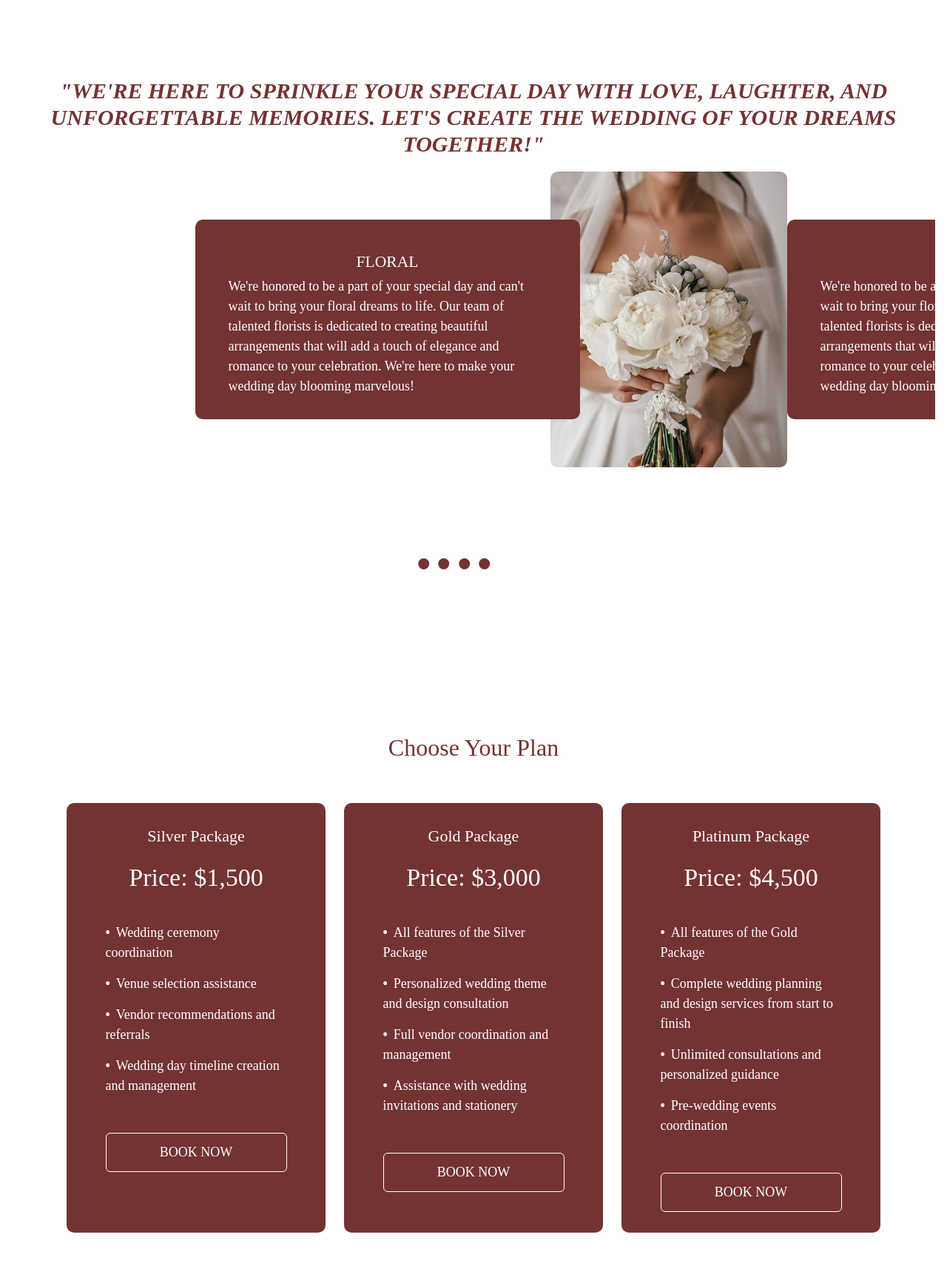
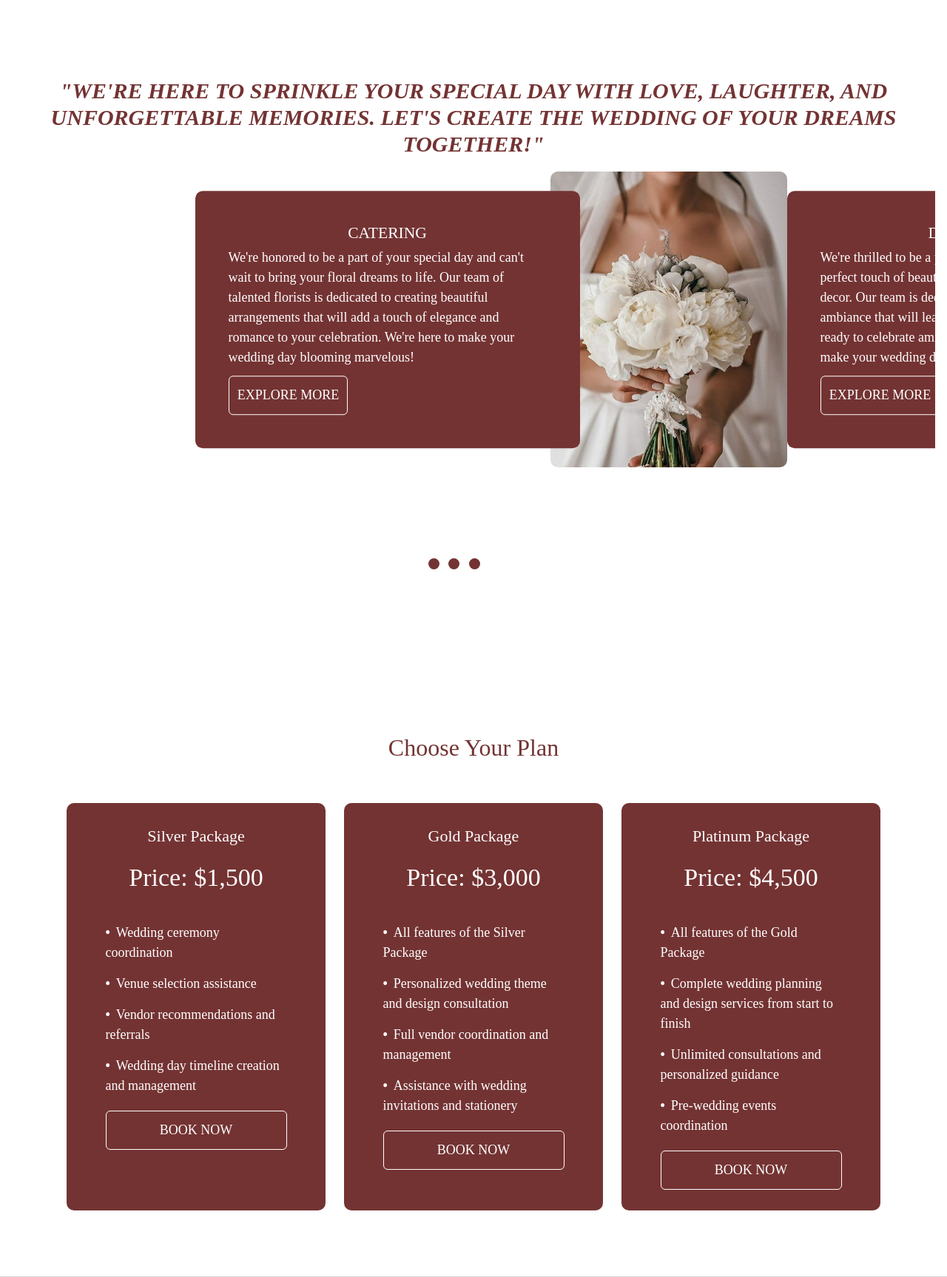
Before and after one commit to munazzahammf/wedding-plan, a PHP site: page / in a window 1280 px wide. Shown: the part 1760-3487 px from the top of the page at 74% size. Run offline with PHP 8.4, Linux system fonts and the light colour scheme; some web fonts are replaced.

Commit message:
bugs fixed.

```diff
--- a/assets/css/style.css
+++ b/assets/css/style.css
@@ -129,9 +129,6 @@ nav.navbar {
 /* header end */
 
 /* home start */
-.home {
-  /* background: linear-gradient(to left, #743333, #f6b7b7, #fddada); */
-}
 .home nav-item {
   color: #b87200;
 }
@@ -309,7 +306,6 @@ footer .credit span {
 .user-text {
   background: var(--orange);
   width: 520px;
-  height: 270px;
   color: var(--white);
   position: absolute;
   left: 0;
@@ -405,19 +401,21 @@ footer .credit span {
   font-weight: bold;
   margin-right: 8px;
 }
-.price-col button {
-  width: 100%;
+
+.transparent-button {
   padding: 12px 0;
   background: transparent;
   color: var(--white);
   font-size: 18px;
   border: 1px solid var(--white);
   border-radius: 6px;
-  margin-top: 30px;
   cursor: pointer;
   transition: background 0.5s;
 }
-.price-col button:hover {
+.price-col button {
+  width: 100%;
+}
+.transparent-button:hover {
   font-weight: bold;
   background: var(--white);
   color: var(--orange);
--- a/controllers/UserController.php
+++ b/controllers/UserController.php
@@ -29,11 +29,11 @@ class UserController
 
 
         if ($existingUser) {
-            return "User already exists.";
+            return false;
         }
 
-        $this->userModel->createUser($firstname, $lastname, $username, $password, $email);
+        $response = $this->userModel->createUser($firstname, $lastname, $username, $password, $email);
 
-        return "Success.!";
+        return true;
     }
 }
--- a/index.php
+++ b/index.php
@@ -52,8 +52,15 @@
                   <li class="nav-item">
                      <a class="nav-link" href="#about">About</a>
                   </li>
-                  <li class="nav-item">
-                     <a class="nav-link" href="#services">Services</a>
+                  <li class="nav-item dropdown">
+                     <a class="nav-link dropdown-toggle" href="#" role="button" data-bs-toggle="dropdown" aria-expanded="false">
+                        Services
+                     </a>
+                     <ul class="dropdown-menu">
+                        <li><a class="dropdown-item" href="book-now.php">Venue</a></li>
+                        <li><a class="dropdown-item" href="catering.php">Catering</a></li>
+                        <li><a class="dropdown-item" href="decoration.php">Decoration</a></li>
+                     </ul>
                   </li>
                   <li class="nav-item">
                      <a class="nav-link" href="#packages">Packages</a>
@@ -245,7 +252,6 @@
 
          <div class="service-container">
             <div class="indicator">
-               <span class="btn-service"></span>
                <span class="btn-service" action="active"></span>
                <span class="btn-service"></span>
                <span class="btn-service"></span>
@@ -254,27 +260,12 @@
                <div class="slide-row" id="slide">
                   <div class="slide-col">
                      <div class="user-text">
-                        <h3>FLORAL</h3>
-                        <p>
-                           We're honored to be a part of your special day and can't wait to
-                           bring your floral dreams to life. Our team of talented florists is dedicated to creating beautiful
-                           arrangements that will add a touch of elegance and romance to your celebration. We're here to make
-                           your wedding day blooming marvelous!
-                        </p>
-
-                     </div>
-                     <div class="user-image">
-                        <img src="images/floral.jpg" alt="">
-                     </div>
-                  </div>
-                  <div class="slide-col">
-                     <div class="user-text">
                         <h3>CATERING</h3>
                         <p>We're honored to be a part of your special day and can't wait to
                            bring your floral dreams to life. Our team of talented florists is dedicated to creating beautiful
                            arrangements that will add a touch of elegance and romance to your celebration. We're here to make
                            your wedding day blooming marvelous!</p>
-
+                        <a class="btn btn-primary transparent-button px-3" href="catering.php" role="button">EXPLORE MORE</a>
                      </div>
                      <div class="user-image">
                         <img src="images/floral.jpg" alt="">
@@ -287,7 +278,7 @@
                            to your wedding decor. Our team is dedicated to creating a breathtaking ambiance that will leave you
                            and your guests in awe. Get ready to celebrate amidst stunning decorations that will make your wedding
                            day truly magical!</p>
-
+                        <a class="btn btn-primary transparent-button px-3" href="decoration.php" role="button">EXPLORE MORE</a>
                      </div>
                      <div class="user-image">
                         <img src="images/floral.jpg" alt="">
@@ -300,7 +291,7 @@
                            With our skilled team behind the lens, we'll preserve the joy, love, and beauty of your wedding in
                            timeless images. Get ready to create memories that will last a lifetime. Let's make every click count!
                         </p>
-
+                        <a class="btn btn-primary transparent-button px-3" href="#" role="button">EXPLORE MORE</a>
                      </div>
                      <div class="user-image">
                         <img src="images/floral.jpg" alt="">
@@ -330,7 +321,7 @@
                <li>Vendor recommendations and referrals</li>
                <li>Wedding day timeline creation and management</li>
             </ul>
-            <button>BOOK NOW</button>
+            <button class="transparent-button">BOOK NOW</button>
          </div>
          <div class="price-col">
             <p>Gold Package</p>
@@ -341,7 +332,7 @@
                <li>Full vendor coordination and management</li>
                <li>Assistance with wedding invitations and stationery</li>
             </ul>
-            <button>BOOK NOW</button>
+            <button class="transparent-button">BOOK NOW</button>
          </div>
          <div class="price-col">
             <p>Platinum Package</p>
@@ -352,7 +343,7 @@
                <li>Unlimited consultations and personalized guidance</li>
                <li>Pre-wedding events coordination</li>
             </ul>
-            <button>BOOK NOW</button>
+            <button class="transparent-button">BOOK NOW</button>
          </div>
       </div>
    </section>
```
Also changed, not shown: user_register.php (+8 -1 lines).
